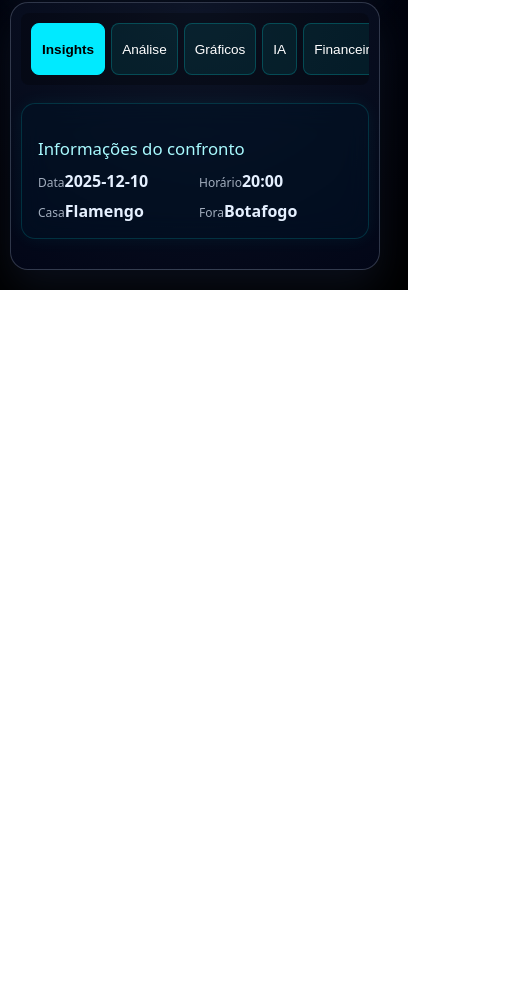
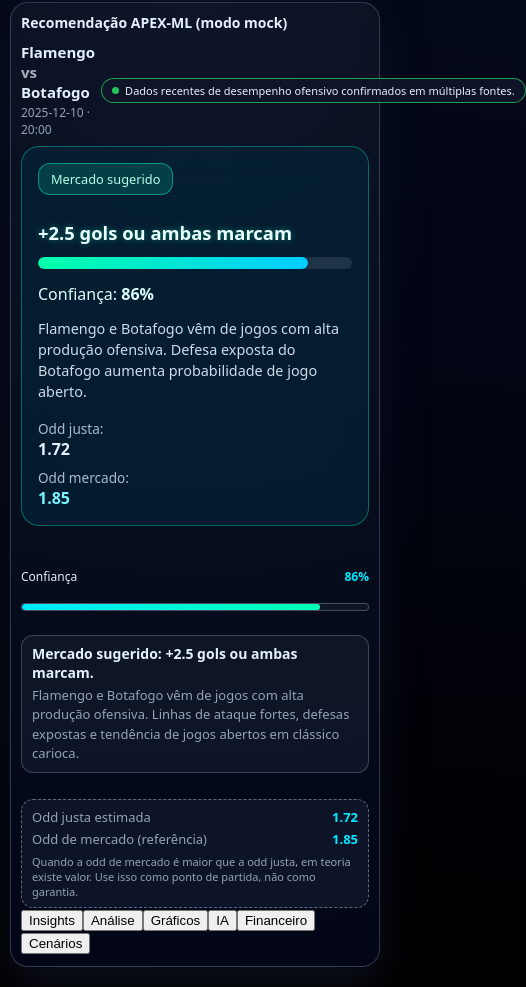
Before and after one commit to newjsouza/coridora, a React (Vite) app in the folder frontend/: page / in a window 390 px wide. Shown: the part 785-1772 px from the top of the page, 526 px wide, since content can reach past the window. Before the commit the page ends 1075 px from the top, so only its background shows below. Built offline with nearby package versions, Linux system fonts and the light colour scheme.

Commit message:
feat: mobile subpages and nav

```diff
--- a/frontend/src/app/pages/Dashboard.tsx
+++ b/frontend/src/app/pages/Dashboard.tsx
@@ -1,4 +1,4 @@
-import React from "react";
+import React, { useState } from "react";
 import Layout from "@components/Layout";
 import LeagueSelector from "@features/match/components/LeagueSelector";
 import MatchList from "@features/match/components/MatchList";
@@ -15,7 +15,6 @@ import TeamCard from "@features/match/components/TeamCard";
 import Heatmap from "@features/match/components/Heatmap";
 import MiniSummary from "@features/match/components/MiniSummary";
 import MatchKPI from "@features/match/components/MatchKPI";
-import MobileTabs from "@features/match/components/MobileTabs";
 import { AnalysisFlow } from "@features/analysis/AnalysisFlow";
 import { PatternChart } from "@features/analysis/PatternChart";
 import { AIExplanation } from "@features/analysis/AIExplanation";
@@ -25,34 +24,17 @@ import { BankSimulator } from "@features/advanced/BankSimulator";
 import { TacticalHeatmap } from "@features/tactical/TacticalHeatmap";
 import { FactCheckPanel } from "@features/factcheck/FactCheckPanel";
 import { useAppStore } from "@store/useAppStore";
+import InsightsPage from "@/mobilePages/InsightsPage";
+import AnalysisPage from "@/mobilePages/AnalysisPage";
+import GraphsPage from "@/mobilePages/GraphsPage";
+import IAPage from "@/mobilePages/IAPage";
+import FinancePage from "@/mobilePages/FinancePage";
+import ScenariosPage from "@/mobilePages/ScenariosPage";
 
 export function Dashboard() {
   const { selectedMatch } = useAppStore();
-
-  const mobileTabs = selectedMatch
-    ? [
-        { id: "insights", label: "Insights", content: <MiniSummary match={selectedMatch} /> },
-        { id: "analysis", label: "Análise", content: <AnalysisFlow /> },
-        { id: "charts", label: "Gráficos", content: <PatternChart /> },
-        { id: "ia", label: "IA", content: <AIExplanation match={selectedMatch} /> },
-        {
-          id: "finance",
-          label: "Financeiro",
-          content: (
-            <>
-              <TrendLineChart />
-              <KellyCalculator />
-              <BankSimulator />
-            </>
-          ),
-        },
-        {
-          id: "factcheck",
-          label: "Fact-Check",
-          content: <FactCheckPanel matchId={selectedMatch?.id ?? "001"} />,
-        },
-      ]
-    : [];
+  const isMobile = typeof window !== "undefined" ? window.innerWidth < 600 : false;
+  const [activeMobilePage, setActiveMobilePage] = useState<string | null>(null);
 
   return (
     <Layout>
@@ -68,8 +50,9 @@ export function Dashboard() {
             <MatchList />
           </div>
           <div className="dashboard-col dashboard-col-analysis">
+            <RecommendationPanel />
+
             <div className="desktopOnly">
-              <RecommendationPanel />
               <TacticalHeatmap />
               <FactCheckPanel matchId={selectedMatch?.id ?? "001"} />
               <AnalysisFlow />
@@ -122,7 +105,33 @@ export function Dashboard() {
               )}
             </div>
 
-            {selectedMatch && <MobileTabs items={mobileTabs} />}
+            {selectedMatch && isMobile && !activeMobilePage && (
+              <div className="mobileTabButtons">
+                <button onClick={() => setActiveMobilePage("insights")}>Insights</button>
+                <button onClick={() => setActiveMobilePage("analysis")}>Análise</button>
+                <button onClick={() => setActiveMobilePage("graphs")}>Gráficos</button>
+                <button onClick={() => setActiveMobilePage("ia")}>IA</button>
+                <button onClick={() => setActiveMobilePage("finance")}>Financeiro</button>
+                <button onClick={() => setActiveMobilePage("scenarios")}>Cenários</button>
+              </div>
+            )}
+
+            {activeMobilePage === "insights" && (
+              <InsightsPage onBack={() => setActiveMobilePage(null)} />
+            )}
+            {activeMobilePage === "analysis" && (
+              <AnalysisPage onBack={() => setActiveMobilePage(null)} />
+            )}
+            {activeMobilePage === "graphs" && (
+              <GraphsPage onBack={() => setActiveMobilePage(null)} />
+            )}
+            {activeMobilePage === "ia" && <IAPage onBack={() => setActiveMobilePage(null)} />}
+            {activeMobilePage === "finance" && (
+              <FinancePage onBack={() => setActiveMobilePage(null)} />
+            )}
+            {activeMobilePage === "scenarios" && (
+              <ScenariosPage onBack={() => setActiveMobilePage(null)} />
+            )}
           </div>
         </div>
       </section>
--- /dev/null
+++ b/frontend/src/mobilePages/AnalysisPage.tsx
@@ -0,0 +1,17 @@
+import React from "react";
+import "../styles/mobilePages.css";
+
+export default function AnalysisPage({ onBack }: { onBack: () => void }) {
+  return (
+    <div className="mobilePage">
+      <div className="mobilePageHeader">
+        <button className="backBtn" onClick={onBack}>← Voltar</button>
+        <h2>Análise</h2>
+      </div>
+
+      <div className="mobilePageContent">
+        <p>Aqui entram análises táticas da IA, fatores de risco, matchups, histórico e peso estatístico.</p>
+      </div>
+    </div>
+  );
+}
--- /dev/null
+++ b/frontend/src/mobilePages/FinancePage.tsx
@@ -0,0 +1,17 @@
+import React from "react";
+import "../styles/mobilePages.css";
+
+export default function FinancePage({ onBack }: { onBack: () => void }) {
+  return (
+    <div className="mobilePage">
+      <div className="mobilePageHeader">
+        <button className="backBtn" onClick={onBack}>← Voltar</button>
+        <h2>Financeiro</h2>
+      </div>
+
+      <div className="mobilePageContent">
+        <p>Gestão de banca simulada, cálculo de stake ideal (versão mock), desempenho esperado.</p>
+      </div>
+    </div>
+  );
+}
--- /dev/null
+++ b/frontend/src/mobilePages/GraphsPage.tsx
@@ -0,0 +1,17 @@
+import React from "react";
+import "../styles/mobilePages.css";
+
+export default function GraphsPage({ onBack }: { onBack: () => void }) {
+  return (
+    <div className="mobilePage">
+      <div className="mobilePageHeader">
+        <button className="backBtn" onClick={onBack}>← Voltar</button>
+        <h2>Gráficos</h2>
+      </div>
+
+      <div className="mobilePageContent">
+        <p>Gráficos de probabilidade, evolução de desempenho, padrões ofensivos, heatmaps e métricas.</p>
+      </div>
+    </div>
+  );
+}
--- /dev/null
+++ b/frontend/src/mobilePages/IAPage.tsx
@@ -0,0 +1,17 @@
+import React from "react";
+import "../styles/mobilePages.css";
+
+export default function IAPage({ onBack }: { onBack: () => void }) {
+  return (
+    <div className="mobilePage">
+      <div className="mobilePageHeader">
+        <button className="backBtn" onClick={onBack}>← Voltar</button>
+        <h2>IA Explicada</h2>
+      </div>
+
+      <div className="mobilePageContent">
+        <p>Explicação clara de como a IA chegou nas recomendações. “Passo a passo visual”.</p>
+      </div>
+    </div>
+  );
+}
--- /dev/null
+++ b/frontend/src/mobilePages/InsightsPage.tsx
@@ -0,0 +1,17 @@
+import React from "react";
+import "../styles/mobilePages.css";
+
+export default function InsightsPage({ onBack }: { onBack: () => void }) {
+  return (
+    <div className="mobilePage">
+      <div className="mobilePageHeader">
+        <button className="backBtn" onClick={onBack}>← Voltar</button>
+        <h2>Insights</h2>
+      </div>
+
+      <div className="mobilePageContent">
+        <p>Aqui entram insights detalhados do confronto, tendências, padrão de gols, ritmo de jogo, scouts analisados, etc.</p>
+      </div>
+    </div>
+  );
+}
--- /dev/null
+++ b/frontend/src/mobilePages/ScenariosPage.tsx
@@ -0,0 +1,17 @@
+import React from "react";
+import "../styles/mobilePages.css";
+
+export default function ScenariosPage({ onBack }: { onBack: () => void }) {
+  return (
+    <div className="mobilePage">
+      <div className="mobilePageHeader">
+        <button className="backBtn" onClick={onBack}>← Voltar</button>
+        <h2>Cenários de Jogo</h2>
+      </div>
+
+      <div className="mobilePageContent">
+        <p>Cenários prováveis da partida: jogo travado, aberto, pressão inicial, momentos críticos.</p>
+      </div>
+    </div>
+  );
+}
--- /dev/null
+++ b/frontend/src/styles/mobilePages.css
@@ -0,0 +1,29 @@
+.mobilePage {
+  background: #0b111b;
+  min-height: 100vh;
+  padding: 16px;
+  color: #e8faff;
+}
+
+.mobilePageHeader {
+  display: flex;
+  align-items: center;
+  gap: 12px;
+  margin-bottom: 16px;
+}
+
+.backBtn {
+  background: #0af0c5;
+  color: #001;
+  border: none;
+  padding: 8px 14px;
+  border-radius: 14px;
+  font-weight: bold;
+  cursor: pointer;
+  box-shadow: 0 0 12px #0af0c588;
+}
+
+.mobilePageContent {
+  font-size: 16px;
+  line-height: 1.5;
+}
```
Also changed, not shown: 5 other files (tests, documents, lock files or other folders).
